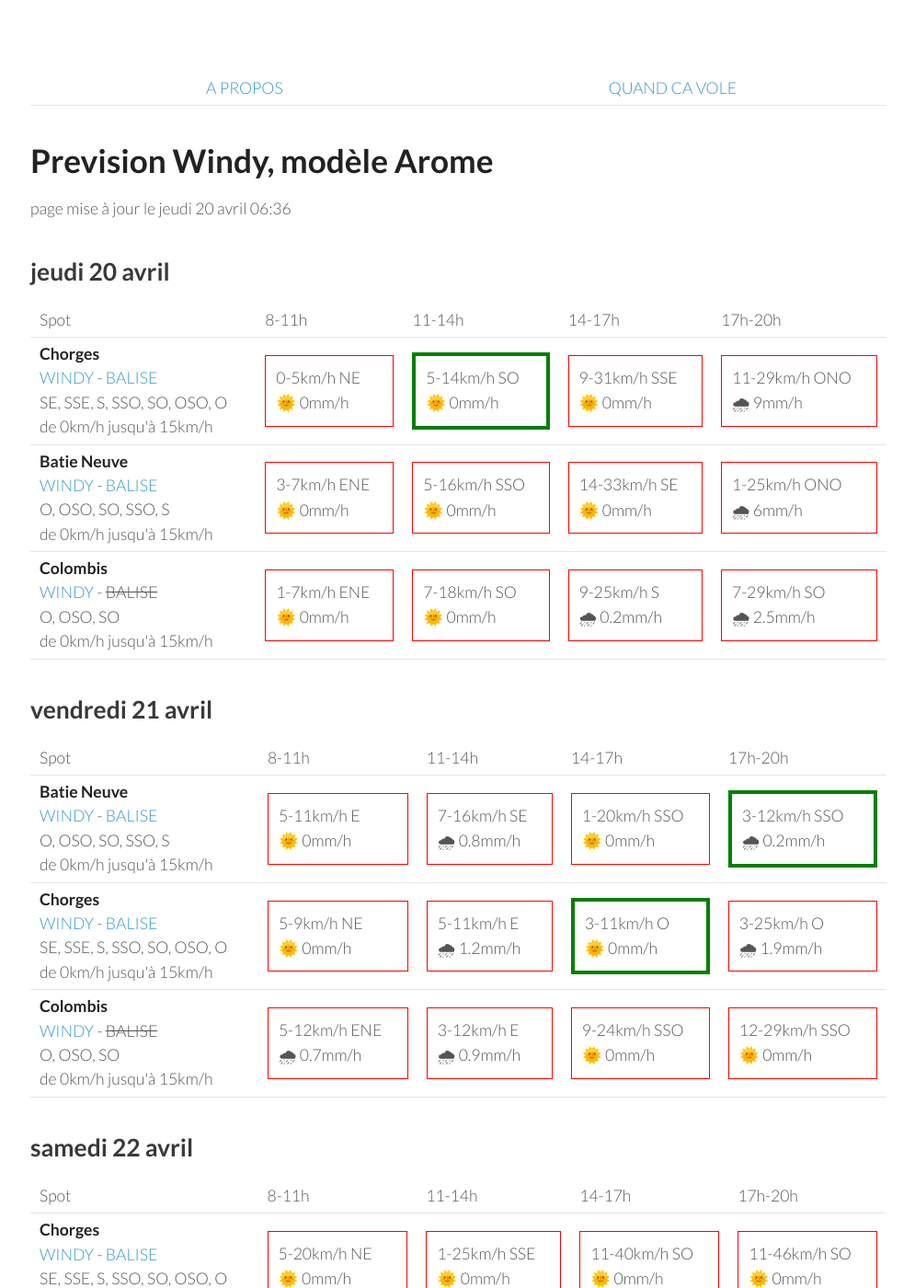
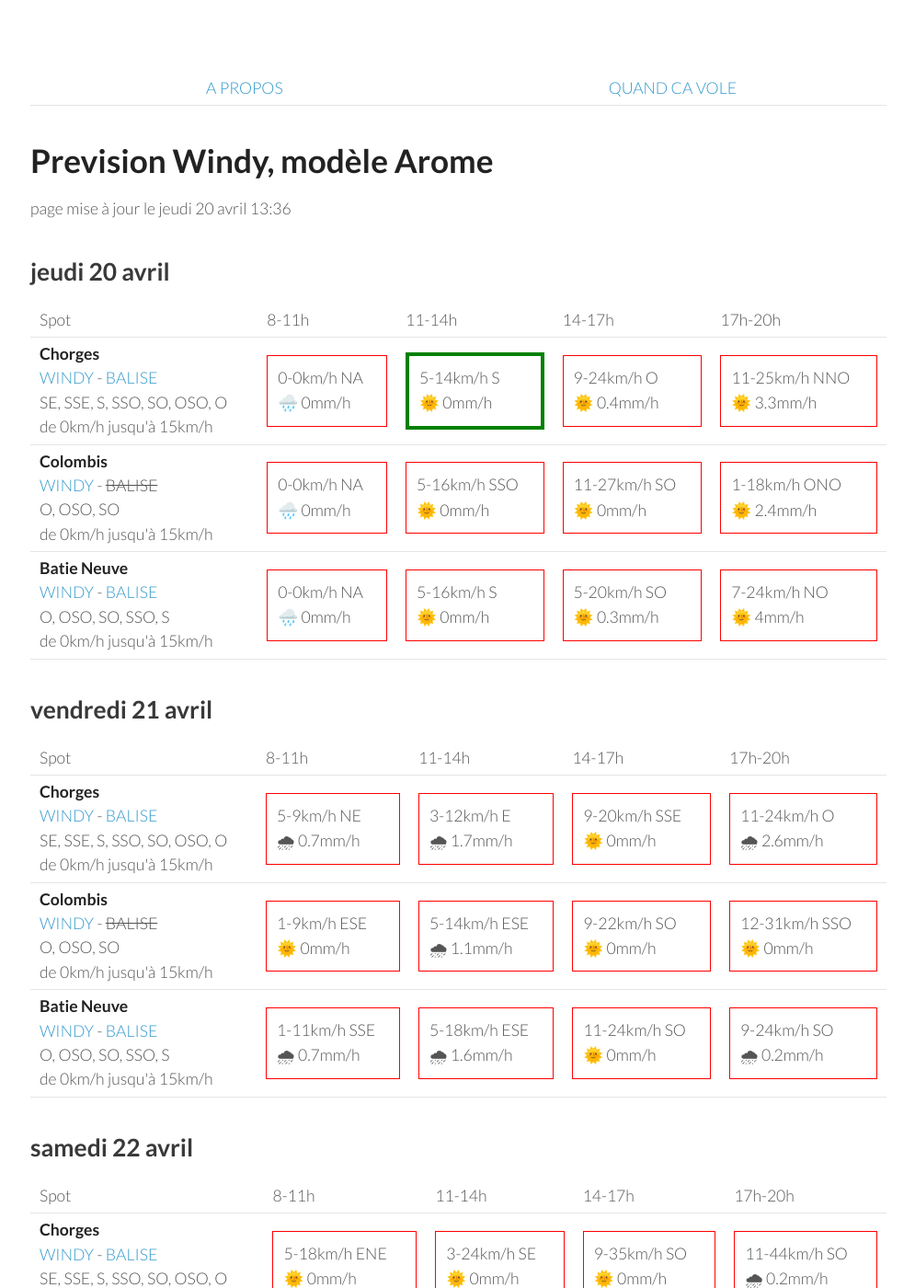
Before and after one commit to parapente-dans-le-nord/parapente-dans-le-nord.github.io, a Jekyll site: the page built from saint_andre.markdown, in a window 1280 px wide and 1400 px high. Shown: the whole window at 92% size, without its empty margins (25-1020 px from the left). Built offline with Jekyll 4.4.1, drawn with Linux system fonts in a browser that asks for light colours; some of the changed text lies outside the part shown.

Commit message:
update index.markdown

```diff
--- a/saint_andre.markdown
+++ b/saint_andre.markdown
@@ -7,7 +7,7 @@ title:  "Tous les spots"
 {: .links}
 
 # Prevision Windy, modèle Arome
-page mise à jour le jeudi 20 avril 06:36
+page mise à jour le jeudi 20 avril 13:36
 
 ## jeudi 20 avril
 
@@ -24,31 +24,28 @@ page mise à jour le jeudi 20 avril 06:36
 <tr>
         <td><strong>Chorges</strong><br><a href="https://windy.com/44.578/6.280?44.559,6.262,10">WINDY</a> - <span class=""><a href="https://www.openwindmap.org/PP554">BALISE</a> </span><br> <span class="vent-favorable">SE, SSE, S, SSO, SO, OSO, O</span><br><span class="force-vent">de 0km/h jusqu'à 15km/h</span> </td>
 
-            <td><div class="not-flyable"><p>0-5km/h NE</p><p>🌞 0mm/h</p></div></td>
-            <td><div class="flyable"><p>5-14km/h SO</p><p>🌞 0mm/h</p></div></td>
-            <td><div class="not-flyable"><p>9-31km/h SSE</p><p>🌞 0mm/h</p></div></td>
-            <td><div class="not-flyable"><p>11-29km/h ONO</p><p>🌧 9mm/h</p></div></td>
+            <td><div class="not-flyable"><p>0-0km/h NA</p><p>🌧️ 0mm/h</p></div></td>
+            <td><div class="flyable"><p>5-14km/h S</p><p>🌞 0mm/h</p></div></td>
+            <td><div class="not-flyable"><p>9-24km/h O</p><p>🌞 0.4mm/h</p></div></td>
+            <td><div class="not-flyable"><p>11-25km/h NNO</p><p>🌞 3.3mm/h</p></div></td>
 
+    </tr>
+<tr>
+        <td><strong>Colombis</strong><br><a href="https://windy.com/44.494/6.216?44.559,6.262,10">WINDY</a> - <span class="no-balise"> BALISE </span><br> <span class="vent-favorable">O, OSO, SO</span><br><span class="force-vent">de 0km/h jusqu'à 15km/h</span> </td>
+
+            <td><div class="not-flyable"><p>0-0km/h NA</p><p>🌧️ 0mm/h</p></div></td>
+            <td><div class="not-flyable"><p>5-16km/h SSO</p><p>🌞 0mm/h</p></div></td>
+            <td><div class="not-flyable"><p>11-27km/h SO</p><p>🌞 0mm/h</p></div></td>
+            <td><div class="not-flyable"><p>1-18km/h ONO</p><p>🌞 2.4mm/h</p></div></td>
 
     </tr>
 <tr>
         <td><strong>Batie Neuve</strong><br><a href="https://windy.com/44.584/6.236?44.559,6.262,10,m:eTtagly">WINDY</a> - <span class=""><a href="https://www.openwindmap.org/PP554">BALISE</a> </span><br> <span class="vent-favorable">O, OSO, SO, SSO, S</span><br><span class="force-vent">de 0km/h jusqu'à 15km/h</span> </td>
 
-            <td><div class="not-flyable"><p>3-7km/h ENE</p><p>🌞 0mm/h</p></div></td>
-            <td><div class="not-flyable"><p>5-16km/h SSO</p><p>🌞 0mm/h</p></div></td>
-            <td><div class="not-flyable"><p>14-33km/h SE</p><p>🌞 0mm/h</p></div></td>
-            <td><div class="not-flyable"><p>1-25km/h ONO</p><p>🌧 6mm/h</p></div></td>
-
-
-    </tr>
-<tr>
-        <td><strong>Colombis</strong><br><a href="https://windy.com/44.494/6.216?44.559,6.262,10">WINDY</a> - <span class="no-balise"> BALISE </span><br> <span class="vent-favorable">O, OSO, SO</span><br><span class="force-vent">de 0km/h jusqu'à 15km/h</span> </td>
-
-            <td><div class="not-flyable"><p>1-7km/h ENE</p><p>🌞 0mm/h</p></div></td>
-            <td><div class="not-flyable"><p>7-18km/h SO</p><p>🌞 0mm/h</p></div></td>
-            <td><div class="not-flyable"><p>9-25km/h S</p><p>🌧 0.2mm/h</p></div></td>
-            <td><div class="not-flyable"><p>7-29km/h SO</p><p>🌧 2.5mm/h</p></div></td>
-
+            <td><div class="not-flyable"><p>0-0km/h NA</p><p>🌧️ 0mm/h</p></div></td>
+            <td><div class="not-flyable"><p>5-16km/h S</p><p>🌞 0mm/h</p></div></td>
+            <td><div class="not-flyable"><p>5-20km/h SO</p><p>🌞 0.3mm/h</p></div></td>
+            <td><div class="not-flyable"><p>7-24km/h NO</p><p>🌞 4mm/h</p></div></td>
 
     </tr>
 
@@ -68,32 +65,32 @@ page mise à jour le jeudi 20 avril 06:36
       <td>17h-20h</td>
     </tr>
 <tr>
-        <td><strong>Batie Neuve</strong><br><a href="https://windy.com/44.584/6.236?44.559,6.262,10,m:eTtagly">WINDY</a> - <span class=""><a href="https://www.openwindmap.org/PP554">BALISE</a> </span><br> <span class="vent-favorable">O, OSO, SO, SSO, S</span><br><span class="force-vent">de 0km/h jusqu'à 15km/h</span> </td>
-
-            <td><div class="not-flyable"><p>5-11km/h E</p><p>🌞 0mm/h</p></div></td>
-            <td><div class="not-flyable"><p>7-16km/h SE</p><p>🌧 0.8mm/h</p></div></td>
-            <td><div class="not-flyable"><p>1-20km/h SSO</p><p>🌞 0mm/h</p></div></td>
-            <td><div class="flyable"><p>3-12km/h SSO</p><p>🌧 0.2mm/h</p></div></td>
-
-
-    </tr>
-<tr>
         <td><strong>Chorges</strong><br><a href="https://windy.com/44.578/6.280?44.559,6.262,10">WINDY</a> - <span class=""><a href="https://www.openwindmap.org/PP554">BALISE</a> </span><br> <span class="vent-favorable">SE, SSE, S, SSO, SO, OSO, O</span><br><span class="force-vent">de 0km/h jusqu'à 15km/h</span> </td>
 
-            <td><div class="not-flyable"><p>5-9km/h NE</p><p>🌞 0mm/h</p></div></td>
-            <td><div class="not-flyable"><p>5-11km/h E</p><p>🌧 1.2mm/h</p></div></td>
-            <td><div class="flyable"><p>3-11km/h O</p><p>🌞 0mm/h</p></div></td>
-            <td><div class="not-flyable"><p>3-25km/h O</p><p>🌧 1.9mm/h</p></div></td>
+            <td><div class="not-flyable"><p>5-9km/h NE</p><p>🌧 0.7mm/h</p></div></td>
+            <td><div class="not-flyable"><p>3-12km/h E</p><p>🌧 1.7mm/h</p></div></td>
+            <td><div class="not-flyable"><p>9-20km/h SSE</p><p>🌞 0mm/h</p></div></td>
+            <td><div class="not-flyable"><p>11-24km/h O</p><p>🌧 2.6mm/h</p></div></td>
 
 
     </tr>
 <tr>
         <td><strong>Colombis</strong><br><a href="https://windy.com/44.494/6.216?44.559,6.262,10">WINDY</a> - <span class="no-balise"> BALISE </span><br> <span class="vent-favorable">O, OSO, SO</span><br><span class="force-vent">de 0km/h jusqu'à 15km/h</span> </td>
 
-            <td><div class="not-flyable"><p>5-12km/h ENE</p><p>🌧 0.7mm/h</p></div></td>
-            <td><div class="not-flyable"><p>3-12km/h E</p><p>🌧 0.9mm/h</p></div></td>
-            <td><div class="not-flyable"><p>9-24km/h SSO</p><p>🌞 0mm/h</p></div></td>
-            <td><div class="not-flyable"><p>12-29km/h SSO</p><p>🌞 0mm/h</p></div></td>
+            <td><div class="not-flyable"><p>1-9km/h ESE</p><p>🌞 0mm/h</p></div></td>
+            <td><div class="not-flyable"><p>5-14km/h ESE</p><p>🌧 1.1mm/h</p></div></td>
+            <td><div class="not-flyable"><p>9-22km/h SO</p><p>🌞 0mm/h</p></div></td>
+            <td><div class="not-flyable"><p>12-31km/h SSO</p><p>🌞 0mm/h</p></div></td>
+
+
+    </tr>
+<tr>
+        <td><strong>Batie Neuve</strong><br><a href="https://windy.com/44.584/6.236?44.559,6.262,10,m:eTtagly">WINDY</a> - <span class=""><a href="https://www.openwindmap.org/PP554">BALISE</a> </span><br> <span class="vent-favorable">O, OSO, SO, SSO, S</span><br><span class="force-vent">de 0km/h jusqu'à 15km/h</span> </td>
+
+            <td><div class="not-flyable"><p>1-11km/h SSE</p><p>🌧 0.7mm/h</p></div></td>
+            <td><div class="not-flyable"><p>5-18km/h ESE</p><p>🌧 1.6mm/h</p></div></td>
+            <td><div class="not-flyable"><p>11-24km/h SO</p><p>🌞 0mm/h</p></div></td>
+            <td><div class="not-flyable"><p>9-24km/h SO</p><p>🌧 0.2mm/h</p></div></td>
 
 
     </tr>
@@ -116,10 +113,10 @@ page mise à jour le jeudi 20 avril 06:36
 <tr>
         <td><strong>Chorges</strong><br><a href="https://windy.com/44.578/6.280?44.559,6.262,10">WINDY</a> - <span class=""><a href="https://www.openwindmap.org/PP554">BALISE</a> </span><br> <span class="vent-favorable">SE, SSE, S, SSO, SO, OSO, O</span><br><span class="force-vent">de 0km/h jusqu'à 15km/h</span> </td>
 
-            <td><div class="not-flyable"><p>5-20km/h NE</p><p>🌞 0mm/h</p></div></td>
-            <td><div class="not-flyable"><p>1-25km/h SSE</p><p>🌞 0mm/h</p></div></td>
-            <td><div class="not-flyable"><p>11-40km/h SO</p><p>🌞 0mm/h</p></div></td>
-            <td><div class="not-flyable"><p>11-46km/h SO</p><p>🌞 0mm/h</p></div></td>
+            <td><div class="not-flyable"><p>5-18km/h ENE</p><p>🌞 0mm/h</p></div></td>
+            <td><div class="not-flyable"><p>3-24km/h SE</p><p>🌞 0mm/h</p></div></td>
+            <td><div class="not-flyable"><p>9-35km/h SO</p><p>🌞 0mm/h</p></div></td>
+            <td><div class="not-flyable"><p>11-44km/h SO</p><p>🌧 0.2mm/h</p></div></td>
 
 
     </tr>
@@ -128,8 +125,8 @@ page mise à jour le jeudi 20 avril 06:36
 
             <td><div class="not-flyable"><p>5-18km/h NE</p><p>🌞 0mm/h</p></div></td>
             <td><div class="not-flyable"><p>3-24km/h SE</p><p>🌞 0mm/h</p></div></td>
-            <td><div class="not-flyable"><p>11-40km/h SO</p><p>🌞 0mm/h</p></div></td>
-            <td><div class="not-flyable"><p>11-44km/h SO</p><p>🌞 0mm/h</p></div></td>
+            <td><div class="not-flyable"><p>9-35km/h SO</p><p>🌞 0mm/h</p></div></td>
+            <td><div class="not-flyable"><p>11-42km/h SO</p><p>🌞 0mm/h</p></div></td>
 
 
     </tr>
@@ -137,9 +134,9 @@ page mise à jour le jeudi 20 avril 06:36
         <td><strong>Colombis</strong><br><a href="https://windy.com/44.494/6.216?44.559,6.262,10">WINDY</a> - <span class="no-balise"> BALISE </span><br> <span class="vent-favorable">O, OSO, SO</span><br><span class="force-vent">de 0km/h jusqu'à 15km/h</span> </td>
 
             <td><div class="not-flyable"><p>5-18km/h ENE</p><p>🌞 0mm/h</p></div></td>
-            <td><div class="not-flyable"><p>1-16km/h NO</p><p>🌞 0mm/h</p></div></td>
-            <td><div class="not-flyable"><p>11-33km/h SO</p><p>🌞 0mm/h</p></div></td>
-            <td><div class="not-flyable"><p>11-38km/h SO</p><p>🌞 0mm/h</p></div></td>
+            <td><div class="not-flyable"><p>0-16km/h N</p><p>🌞 0mm/h</p></div></td>
+            <td><div class="not-flyable"><p>9-29km/h SO</p><p>🌞 0mm/h</p></div></td>
+            <td><div class="not-flyable"><p>11-37km/h SO</p><p>🌞 0mm/h</p></div></td>
 
 
     </tr>
@@ -162,30 +159,30 @@ page mise à jour le jeudi 20 avril 06:36
 <tr>
         <td><strong>Colombis</strong><br><a href="https://windy.com/44.494/6.216?44.559,6.262,10">WINDY</a> - <span class="no-balise"> BALISE </span><br> <span class="vent-favorable">O, OSO, SO</span><br><span class="force-vent">de 0km/h jusqu'à 15km/h</span> </td>
 
-            <td><div class="not-flyable"><p>0-9km/h ONO</p><p>🌞 0mm/h</p></div></td>
-            <td><div class="not-flyable"><p>5-24km/h O</p><p>🌞 0mm/h</p></div></td>
-            <td><div class="not-flyable"><p>12-35km/h O</p><p>🌞 0mm/h</p></div></td>
-            <td><div class="not-flyable"><p>12-37km/h ONO</p><p>🌞 0mm/h</p></div></td>
+            <td><div class="not-flyable"><p>1-12km/h NE</p><p>🌞 0mm/h</p></div></td>
+            <td><div class="not-flyable"><p>3-18km/h O</p><p>🌞 0mm/h</p></div></td>
+            <td><div class="not-flyable"><p>9-29km/h O</p><p>🌧 0.2mm/h</p></div></td>
+            <td><div class="not-flyable"><p>14-40km/h O</p><p>🌞 0mm/h</p></div></td>
 
 
     </tr>
 <tr>
         <td><strong>Batie Neuve</strong><br><a href="https://windy.com/44.584/6.236?44.559,6.262,10,m:eTtagly">WINDY</a> - <span class=""><a href="https://www.openwindmap.org/PP554">BALISE</a> </span><br> <span class="vent-favorable">O, OSO, SO, SSO, S</span><br><span class="force-vent">de 0km/h jusqu'à 15km/h</span> </td>
 
-            <td><div class="not-flyable"><p>1-14km/h NNO</p><p>🌞 0mm/h</p></div></td>
-            <td><div class="not-flyable"><p>5-27km/h O</p><p>🌞 0mm/h</p></div></td>
-            <td><div class="not-flyable"><p>11-37km/h O</p><p>🌞 0mm/h</p></div></td>
-            <td><div class="not-flyable"><p>11-38km/h ONO</p><p>🌞 0mm/h</p></div></td>
+            <td><div class="not-flyable"><p>3-12km/h NNE</p><p>🌞 0mm/h</p></div></td>
+            <td><div class="not-flyable"><p>5-22km/h SO</p><p>🌞 0mm/h</p></div></td>
+            <td><div class="not-flyable"><p>9-33km/h OSO</p><p>🌧 0.4mm/h</p></div></td>
+            <td><div class="not-flyable"><p>12-46km/h OSO</p><p>🌞 0mm/h</p></div></td>
 
 
     </tr>
 <tr>
         <td><strong>Chorges</strong><br><a href="https://windy.com/44.578/6.280?44.559,6.262,10">WINDY</a> - <span class=""><a href="https://www.openwindmap.org/PP554">BALISE</a> </span><br> <span class="vent-favorable">SE, SSE, S, SSO, SO, OSO, O</span><br><span class="force-vent">de 0km/h jusqu'à 15km/h</span> </td>
 
-            <td><div class="not-flyable"><p>1-16km/h ONO</p><p>🌞 0mm/h</p></div></td>
-            <td><div class="not-flyable"><p>5-29km/h O</p><p>🌞 0mm/h</p></div></td>
-            <td><div class="not-flyable"><p>11-38km/h O</p><p>🌞 0mm/h</p></div></td>
-            <td><div class="not-flyable"><p>11-40km/h ONO</p><p>🌞 0mm/h</p></div></td>
+            <td><div class="not-flyable"><p>3-14km/h NNE</p><p>🌞 0mm/h</p></div></td>
+            <td><div class="not-flyable"><p>5-22km/h SO</p><p>🌞 0mm/h</p></div></td>
+            <td><div class="not-flyable"><p>9-35km/h OSO</p><p>🌧 0.5mm/h</p></div></td>
+            <td><div class="not-flyable"><p>12-48km/h OSO</p><p>🌞 0mm/h</p></div></td>
 
 
     </tr>
@@ -206,32 +203,32 @@ page mise à jour le jeudi 20 avril 06:36
       <td>17h-20h</td>
     </tr>
 <tr>
-        <td><strong>Batie Neuve</strong><br><a href="https://windy.com/44.584/6.236?44.559,6.262,10,m:eTtagly">WINDY</a> - <span class=""><a href="https://www.openwindmap.org/PP554">BALISE</a> </span><br> <span class="vent-favorable">O, OSO, SO, SSO, S</span><br><span class="force-vent">de 0km/h jusqu'à 15km/h</span> </td>
+        <td><strong>Colombis</strong><br><a href="https://windy.com/44.494/6.216?44.559,6.262,10">WINDY</a> - <span class="no-balise"> BALISE </span><br> <span class="vent-favorable">O, OSO, SO</span><br><span class="force-vent">de 0km/h jusqu'à 15km/h</span> </td>
 
-            <td><div class="not-flyable"><p>3-20km/h NNE</p><p>🌞 0mm/h</p></div></td>
-            <td><div class="not-flyable"><p>5-24km/h O</p><p>🌞 0mm/h</p></div></td>
-            <td><div class="not-flyable"><p>9-35km/h ONO</p><p>🌞 0mm/h</p></div></td>
-            <td><div class="not-flyable"><p>12-42km/h ONO</p><p>🌞 0mm/h</p></div></td>
+            <td><div class="not-flyable"><p>5-20km/h SO</p><p>🌞 0mm/h</p></div></td>
+            <td><div class="not-flyable"><p>7-24km/h ONO</p><p>🌞 0mm/h</p></div></td>
+            <td><div class="not-flyable"><p>11-35km/h ONO</p><p>🌞 0mm/h</p></div></td>
+            <td><div class="not-flyable"><p>14-42km/h ONO</p><p>🌞 0mm/h</p></div></td>
 
 
     </tr>
 <tr>
-        <td><strong>Colombis</strong><br><a href="https://windy.com/44.494/6.216?44.559,6.262,10">WINDY</a> - <span class="no-balise"> BALISE </span><br> <span class="vent-favorable">O, OSO, SO</span><br><span class="force-vent">de 0km/h jusqu'à 15km/h</span> </td>
+        <td><strong>Batie Neuve</strong><br><a href="https://windy.com/44.584/6.236?44.559,6.262,10,m:eTtagly">WINDY</a> - <span class=""><a href="https://www.openwindmap.org/PP554">BALISE</a> </span><br> <span class="vent-favorable">O, OSO, SO, SSO, S</span><br><span class="force-vent">de 0km/h jusqu'à 15km/h</span> </td>
 
-            <td><div class="not-flyable"><p>1-16km/h SE</p><p>🌞 0mm/h</p></div></td>
-            <td><div class="not-flyable"><p>5-22km/h O</p><p>🌞 0mm/h</p></div></td>
-            <td><div class="not-flyable"><p>9-31km/h ONO</p><p>🌞 0mm/h</p></div></td>
-            <td><div class="not-flyable"><p>16-44km/h ONO</p><p>🌞 0mm/h</p></div></td>
+            <td><div class="not-flyable"><p>1-25km/h OSO</p><p>🌞 0mm/h</p></div></td>
+            <td><div class="not-flyable"><p>5-25km/h ONO</p><p>🌞 0mm/h</p></div></td>
+            <td><div class="not-flyable"><p>9-35km/h NO</p><p>🌞 0mm/h</p></div></td>
+            <td><div class="not-flyable"><p>11-40km/h NO</p><p>🌞 0mm/h</p></div></td>
 
 
     </tr>
 <tr>
         <td><strong>Chorges</strong><br><a href="https://windy.com/44.578/6.280?44.559,6.262,10">WINDY</a> - <span class=""><a href="https://www.openwindmap.org/PP554">BALISE</a> </span><br> <span class="vent-favorable">SE, SSE, S, SSO, SO, OSO, O</span><br><span class="force-vent">de 0km/h jusqu'à 15km/h</span> </td>
 
-            <td><div class="not-flyable"><p>1-18km/h NE</p><p>🌞 0mm/h</p></div></td>
-            <td><div class="not-flyable"><p>3-22km/h OSO</p><p>🌞 0mm/h</p></div></td>
-            <td><div class="not-flyable"><p>9-35km/h O</p><p>🌞 0mm/h</p></div></td>
-            <td><div class="not-flyable"><p>12-42km/h ONO</p><p>🌞 0mm/h</p></div></td>
+            <td><div class="not-flyable"><p>3-24km/h SO</p><p>🌞 0mm/h</p></div></td>
+            <td><div class="not-flyable"><p>5-24km/h O</p><p>🌞 0mm/h</p></div></td>
+            <td><div class="not-flyable"><p>9-33km/h ONO</p><p>🌞 0mm/h</p></div></td>
+            <td><div class="not-flyable"><p>11-38km/h ONO</p><p>🌞 0mm/h</p></div></td>
 
 
     </tr>
@@ -239,3 +236,49 @@ page mise à jour le jeudi 20 avril 06:36
 </tbody>
 </table>
 {:/}
+## mardi 25 avril
+
+{::nomarkdown}
+<table>
+  <tbody>
+    <tr>
+      <td>Spot</td>
+      <td>8-11h</td>
+      <td>11-14h</td>
+      <td>14-17h</td>
+      <td>17h-20h</td>
+    </tr>
+<tr>
+        <td><strong>Colombis</strong><br><a href="https://windy.com/44.494/6.216?44.559,6.262,10">WINDY</a> - <span class="no-balise"> BALISE </span><br> <span class="vent-favorable">O, OSO, SO</span><br><span class="force-vent">de 0km/h jusqu'à 15km/h</span> </td>
+
+            <td><div class="not-flyable"><p>1-16km/h SE</p><p>🌞 0mm/h</p></div></td>
+            <td><div class="not-flyable"><p>11-35km/h ONO</p><p>🌞 0mm/h</p></div></td>
+            <td><div class="not-flyable"><p>16-46km/h NO</p><p>🌞 0mm/h</p></div></td>
+            <td><div class="not-flyable"><p>14-48km/h NO</p><p>🌞 0mm/h</p></div></td>
+
+
+    </tr>
+<tr>
+        <td><strong>Batie Neuve</strong><br><a href="https://windy.com/44.584/6.236?44.559,6.262,10,m:eTtagly">WINDY</a> - <span class=""><a href="https://www.openwindmap.org/PP554">BALISE</a> </span><br> <span class="vent-favorable">O, OSO, SO, SSO, S</span><br><span class="force-vent">de 0km/h jusqu'à 15km/h</span> </td>
+
+            <td><div class="not-flyable"><p>3-24km/h NNE</p><p>🌞 0mm/h</p></div></td>
+            <td><div class="not-flyable"><p>9-35km/h NO</p><p>🌞 0mm/h</p></div></td>
+            <td><div class="not-flyable"><p>12-46km/h NO</p><p>🌞 0mm/h</p></div></td>
+            <td><div class="not-flyable"><p>12-48km/h NO</p><p>🌞 0mm/h</p></div></td>
+
+
+    </tr>
+<tr>
+        <td><strong>Chorges</strong><br><a href="https://windy.com/44.578/6.280?44.559,6.262,10">WINDY</a> - <span class=""><a href="https://www.openwindmap.org/PP554">BALISE</a> </span><br> <span class="vent-favorable">SE, SSE, S, SSO, SO, OSO, O</span><br><span class="force-vent">de 0km/h jusqu'à 15km/h</span> </td>
+
+            <td><div class="not-flyable"><p>1-20km/h NE</p><p>🌞 0mm/h</p></div></td>
+            <td><div class="not-flyable"><p>7-33km/h ONO</p><p>🌞 0mm/h</p></div></td>
+            <td><div class="not-flyable"><p>11-42km/h NO</p><p>🌞 0mm/h</p></div></td>
+            <td><div class="not-flyable"><p>11-46km/h NO</p><p>🌞 0mm/h</p></div></td>
+
+
+    </tr>
+
+</tbody>
+</table>
+{:/}
```
